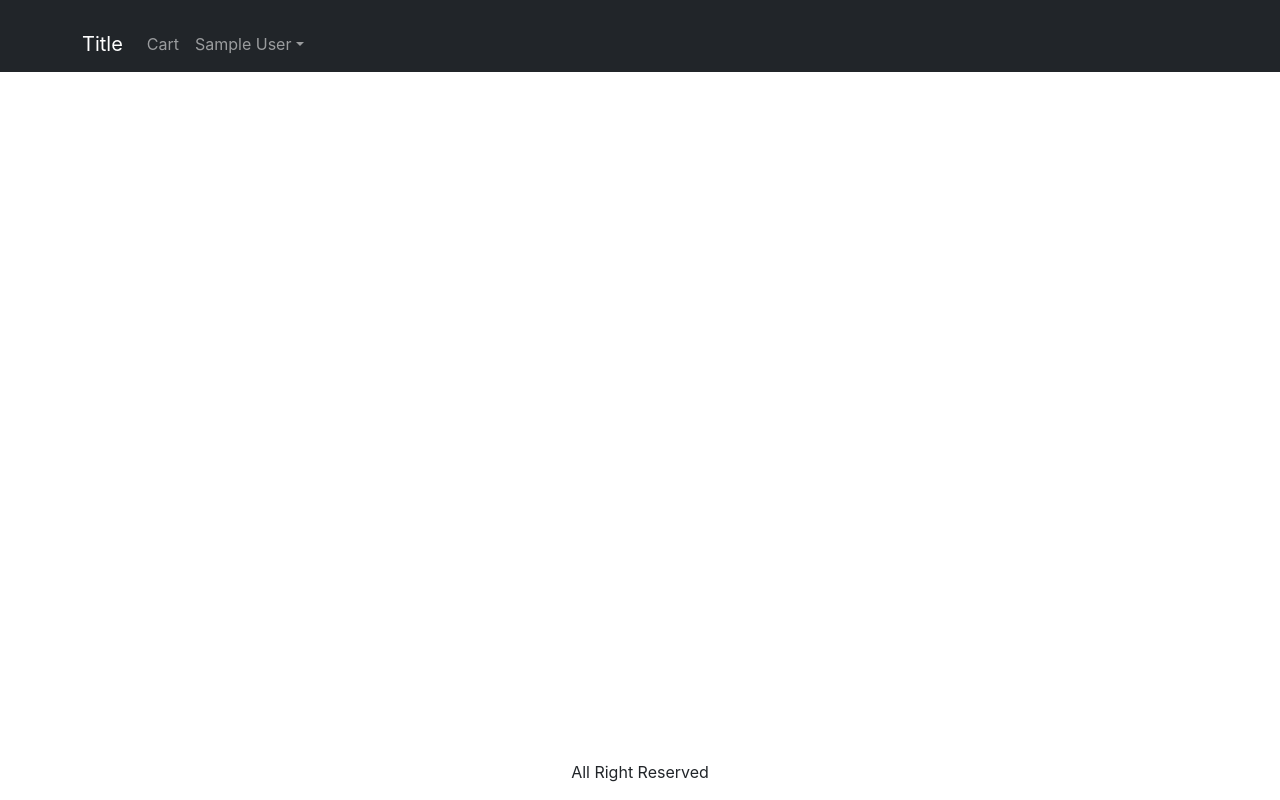
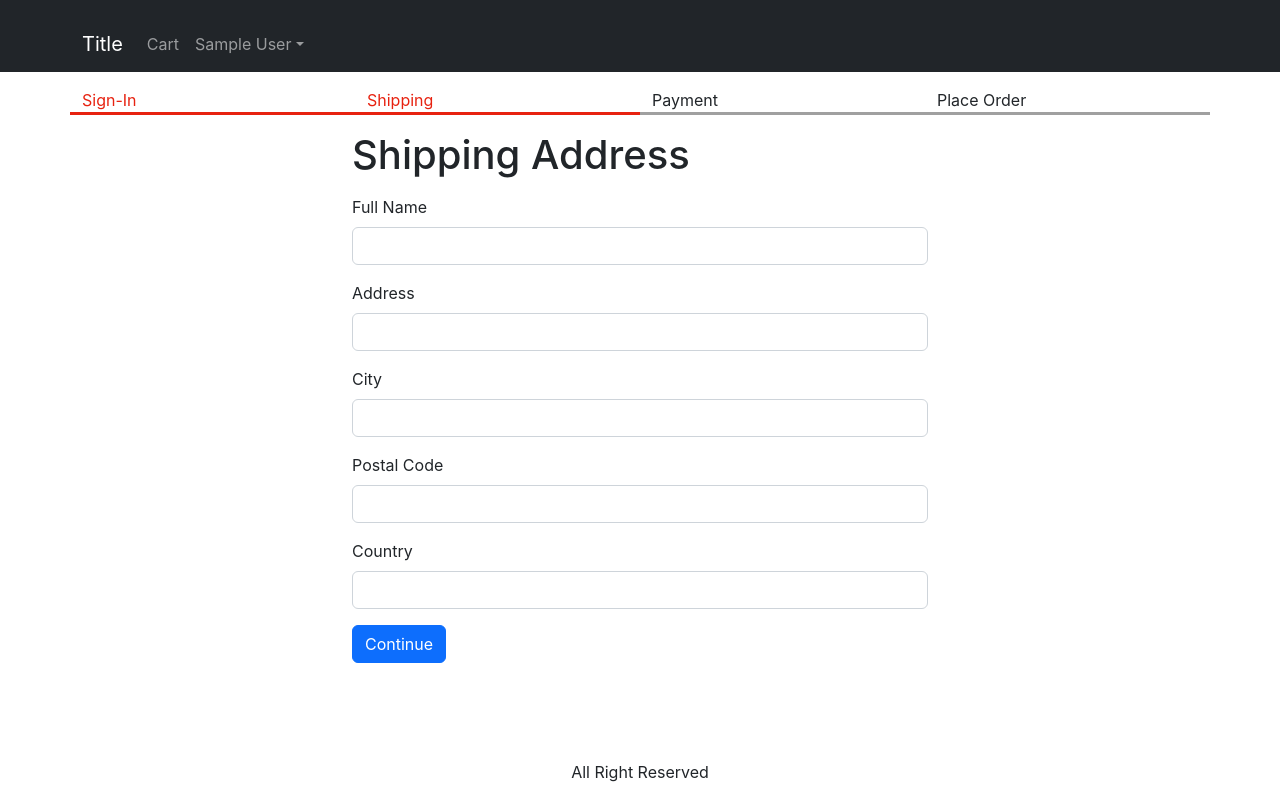
Before and after one commit to ignacioainol/Mern, a React (Create React App) app in the folder frontend/: page /shipping in a window 1280 px wide. Built offline with nearby package versions, Linux system fonts and the light colour scheme; sample sign-in values are in the browser's storage.

Commit message:
create shipping screen and wizzard form controller

```diff
--- a/frontend/src/App.js
+++ b/frontend/src/App.js
@@ -10,6 +10,7 @@
 import { Store } from './Store';
 import { CartScreen } from './screens/CartScreen';
 import { SigninScreen } from './screens/SigninScreen';
+import { ShippingAddressScreen } from './screens/ShippingAddressScreen';
 
 function App() {
 
@@ -20,6 +21,7 @@
     try {
       ctxDispatch({ type: 'USER_LOGOUT' });
       localStorage.removeItem('userInfo');
+      localStorage.removeItem('shippingAddress');
     } catch (error) {
       console.log(error.message);
     }
@@ -68,6 +70,7 @@
               <Route path="/" element={<HomeScreen />} />
               <Route path="/product/:slug" element={<ProductScreen />} />
               <Route path="/cart" element={<CartScreen />} />
+              <Route path="/shipping" element={<ShippingAddressScreen />} />
               <Route path="/signin" element={<SigninScreen />} />
             </Routes>
           </Container>
--- a/frontend/src/Store.js
+++ b/frontend/src/Store.js
@@ -6,6 +6,8 @@
     userInfo: localStorage.getItem('userInfo')
         ? JSON.parse(localStorage.getItem('userInfo')) : null,
     cart: {
+        shippingAddress: localStorage.getItem('shippingAddress')
+            ? JSON.parse(localStorage.getItem('shippingAddress')) : {},
         cartItems: localStorage.getItem('cartItems')
             ? JSON.parse(localStorage.getItem('cartItems'))
             : [],
@@ -32,8 +34,16 @@
         }
         case 'USER_SIGNIN':
             return { ...state, userInfo: action.payload };
+        case 'SAVE_SHIPPING_ADDRESS':
+            return {
+                ...state,
+                cart: {
+                    ...state.cart,
+                    shippingAddress: action.payload
+                }
+            }
         case 'USER_LOGOUT':
-            return { ...state, userInfo: null };
+            return { ...state, userInfo: null, cart: { cartItems: [], shippingAddress: {} } };
         default:
             return state
     }
--- /dev/null
+++ b/frontend/src/components/CheckoutSteps.js
@@ -0,0 +1,13 @@
+import React from 'react'
+import { Col, Row } from 'react-bootstrap'
+
+export const CheckoutSteps = (props) => {
+    return (
+        <Row className='checkout-steps'>
+            <Col className={props.step1 && 'active'}>Sign-In</Col>
+            <Col className={props.step2 && 'active'}>Shipping</Col>
+            <Col className={props.step3 && 'active'}>Payment</Col>
+            <Col className={props.step4 && 'active'}>Place Order</Col>
+        </Row >
+    )
+}
--- a/frontend/src/index.css
+++ b/frontend/src/index.css
@@ -59,3 +59,12 @@
 .small-container {
   max-width: 600px;
 }
+
+.checkout-steps>div {
+  border-bottom: 0.2rem solid #a0a0a0;
+}
+
+.checkout-steps>div.active {
+  border-bottom: 0.2rem solid #e72210;
+  color: #e72210;
+}
--- /dev/null
+++ b/frontend/src/screens/ShippingAddressScreen.js
@@ -0,0 +1,73 @@
+import { Helmet } from 'react-helmet-async';
+import { Button, Form } from "react-bootstrap"
+import { useContext, useEffect, useState } from 'react';
+import { Store } from '../Store';
+import { useNavigate } from 'react-router-dom';
+import { CheckoutSteps } from '../components/CheckoutSteps';
+
+export const ShippingAddressScreen = () => {
+
+    const navigate = useNavigate();
+    const { state, dispatch: ctxDispatch } = useContext(Store);
+    const { userInfo, cart: { shippingAddress } } = state;
+    const [fullName, setFullName] = useState(shippingAddress.fullName || '');
+    const [address, setAddress] = useState(shippingAddress.address || '');
+    const [city, setCity] = useState(shippingAddress.city || '');
+    const [postalCode, setPostalCode] = useState(shippingAddress.postalCode || '');
+    const [country, setCountry] = useState(shippingAddress.country || '');
+
+    useEffect(() => {
+        if (!userInfo) {
+            navigate('/signin?redirect=/shipping');
+        }
+    }, [userInfo, navigate])
+
+
+    const submitHandler = async (e) => {
+        e.preventDefault();
+        ctxDispatch({
+            type: 'SAVE_SHIPPING_ADDRESS',
+            payload: {
+                fullName, address, city, postalCode, country
+            }
+        })
+        localStorage.setItem('shippingAddress', JSON.stringify({ fullName, address, city, postalCode, country }));
+        navigate('/payment');
+    }
+    return (
+        <div>
+            <Helmet>Shipping Address Screen</Helmet>
+            <CheckoutSteps step1 step2 />
+            <div className="container small-container">
+                <h1 className="my-3">Shipping Address</h1>
+                <Form onSubmit={submitHandler}>
+                    <Form.Group className='mb-3' controlId='fullName'>
+                        <Form.Label>Full Name</Form.Label>
+                        <Form.Control value={fullName} onChange={(e) => setFullName(e.target.value)}></Form.Control>
+                    </Form.Group>
+                    <Form.Group className='mb-3' controlId='fullName'>
+                        <Form.Label>Address</Form.Label>
+                        <Form.Control value={address} onChange={(e) => setAddress(e.target.value)}></Form.Control>
+                    </Form.Group>
+                    <Form.Group className='mb-3' controlId='fullName'>
+                        <Form.Label>City</Form.Label>
+                        <Form.Control value={city} onChange={(e) => setCity(e.target.value)}></Form.Control>
+                    </Form.Group>
+                    <Form.Group className='mb-3' controlId='fullName'>
+                        <Form.Label>Postal Code</Form.Label>
+                        <Form.Control value={postalCode} onChange={(e) => setPostalCode(e.target.value)}></Form.Control>
+                    </Form.Group>
+                    <Form.Group className='mb-3' controlId='fullName'>
+                        <Form.Label>Country</Form.Label>
+                        <Form.Control value={country} onChange={(e) => setCountry(e.target.value)}></Form.Control>
+                    </Form.Group>
+                    <div className="mb-3">
+                        <Button variant="primary" type="submit">
+                            Continue
+                        </Button>
+                    </div>
+                </Form>
+            </div>
+        </div>
+    )
+}
```
Also changed, not shown: 1 other file (tests, documents, lock files or other folders).
